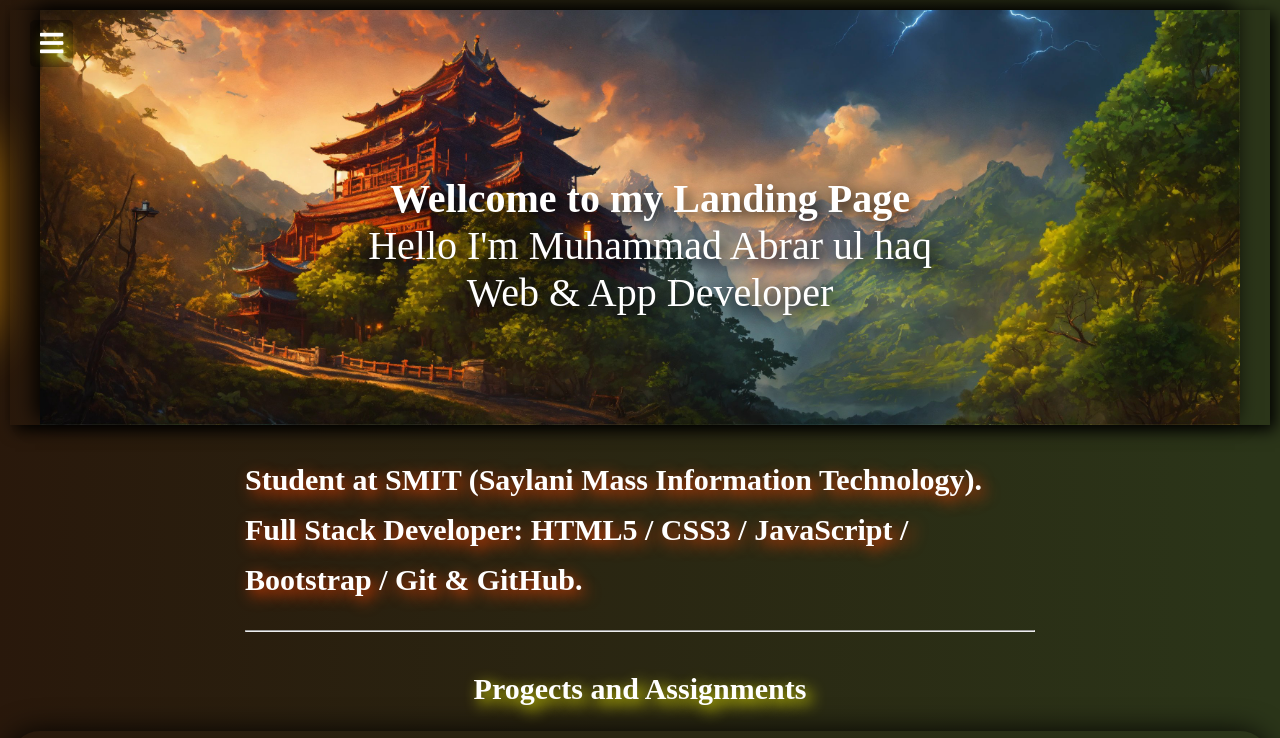
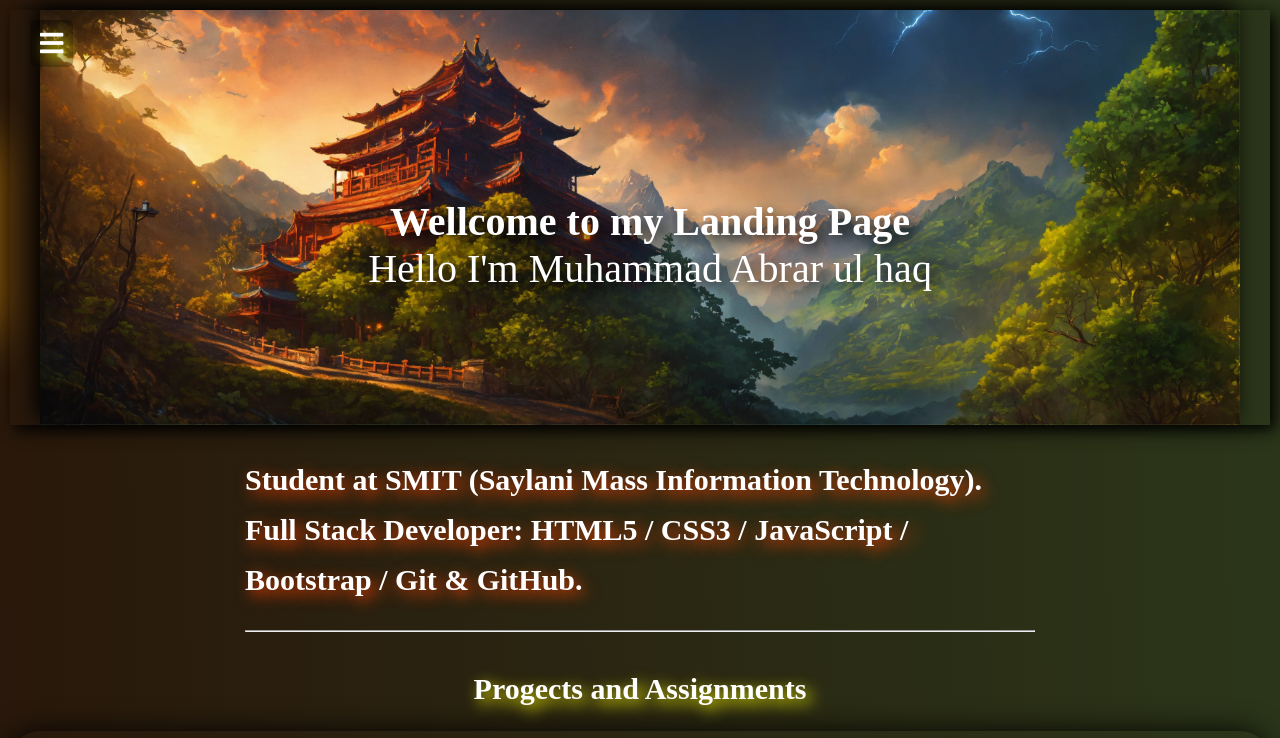
Before and after one commit to MuhammadAbrarulhaq986/Portfolio-Website, a plain HTML site: page index.html in a window 1280 px wide. Shown: the top 738 px of the page. Drawn offline with Linux system fonts and the light colour scheme.

Commit message:
Portfolio in process

```diff
--- a/index.html
+++ b/index.html
@@ -38,7 +38,6 @@
       <b >Wellcome to my Landing Page</b>
       <br>
         Hello I'm Muhammad Abrar ul haq <br />
-        Web & App Developer
       </p>
     </div>
       <!-- <button class="cta-btn" id="open">Sign Up</button> -->
--- a/style.css
+++ b/style.css
@@ -83,9 +83,9 @@ nav ul li a:hover {
 header {
   /* background: rgb(255,160,44);
   background: radial-gradient(circle, rgba(255,160,44,1) 0%, rgba(110,34,134,1) 100%); */
+  /* color: white;
+  text-shadow: 5px 5px 15px aqua; */
   box-shadow: 5px 5px 15px black;
-  color: white;
-  text-shadow: 5px 5px 15px aqua;
   font-size: 30px;
   /* position: relative; */
   text-align: center;
```
Also changed, not shown: image/header-img(2).jpg (deleted).
